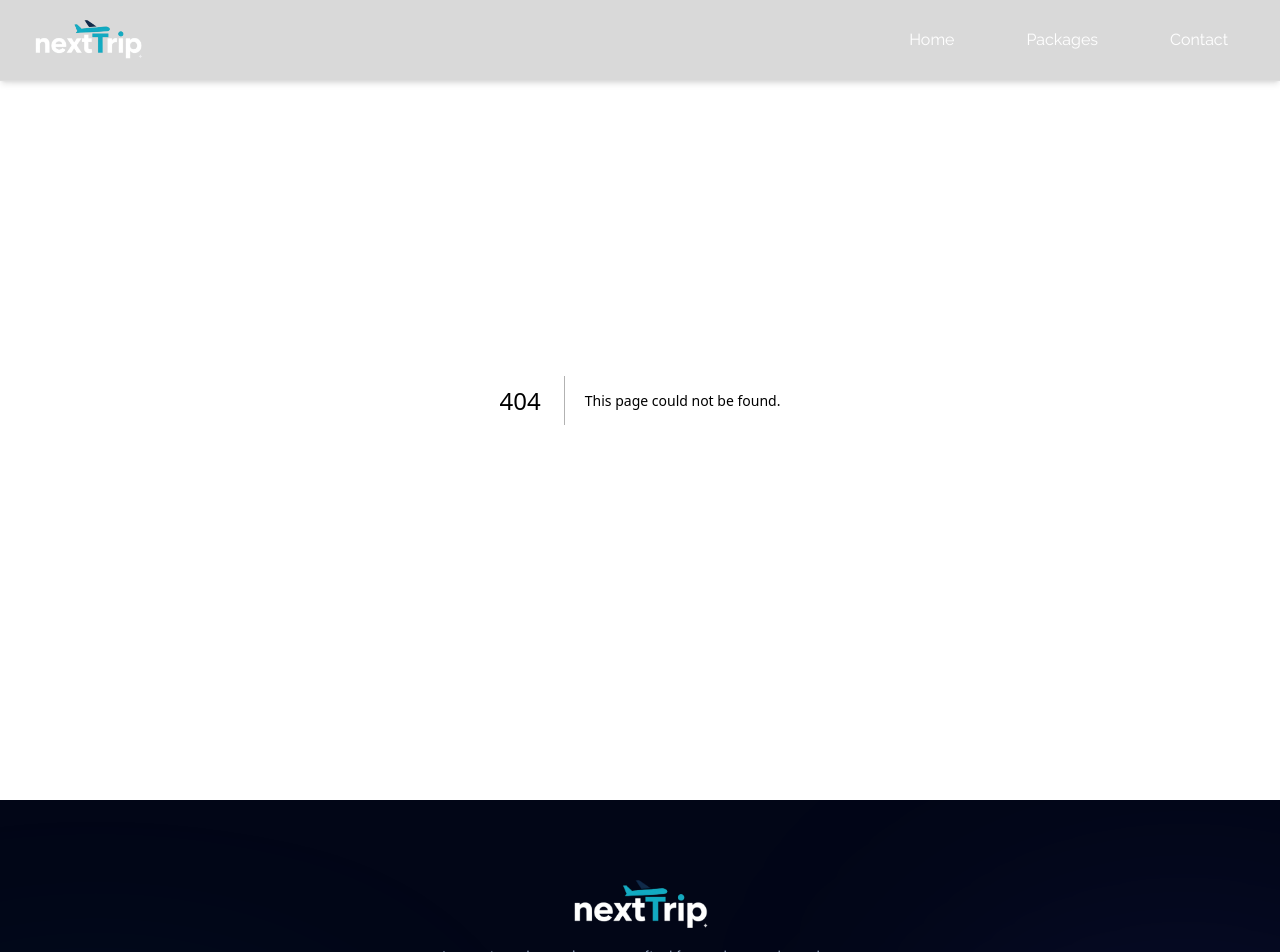
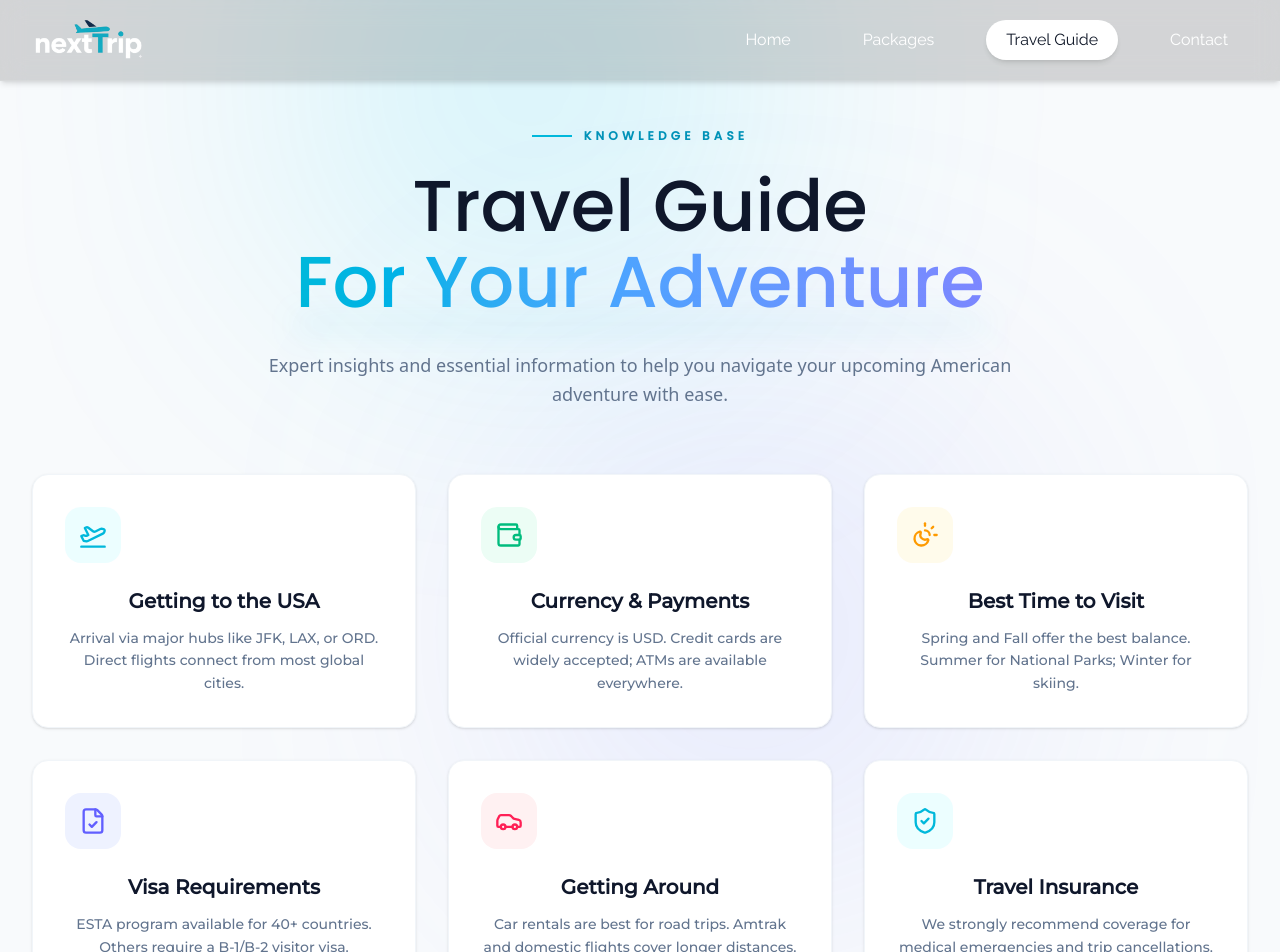
Before and after one commit to afterrender1/nextrip, a Next.js app: page /travel-guide in a window 1280 px wide. Before the commit this address had no page. Shown: the top 952 px of the page. Built offline with nearby package versions, Linux system fonts and the light colour scheme.

Commit message:
travel guide component done and , page done

```diff
--- /dev/null
+++ b/app/travel-guide/page.jsx
@@ -0,0 +1,12 @@
+import TravelGuide from '@/components/TravelGuide'
+import React from 'react'
+
+const page = () => {
+    return (
+        <>
+            <TravelGuide />
+        </>
+    )
+}
+
+export default page
--- a/components/Navbar.jsx
+++ b/components/Navbar.jsx
@@ -17,7 +17,7 @@ const navLinks = [
     { name: "Home", href: "/" },
     { name: "Packages", href: "/all-packages" },
     // { name: "About Us", href: "/about" },
-    // { name: "Articles", href: "/articles" },
+    { name: "Travel Guide", href: "/travel-guide" },
     { name: "Contact", href: "/contact-us" },
 ];
 
--- /dev/null
+++ b/components/TravelGuide.jsx
@@ -0,0 +1,114 @@
+import React from "react";
+import { ArrowRight, PlaneTakeoff, Wallet, SunMoon, FileCheck, Car, ShieldCheck } from "lucide-react";
+import { Poppins, Montserrat } from "next/font/google";
+import Link from "next/link";
+
+const poppins = Poppins({ weight: ["500"], subsets: ["latin"] });
+const montserrat = Montserrat({ weight: ["500"], subsets: ["latin"] });
+
+const travelSections = [
+    {
+        title: "Getting to the USA",
+        icon: <PlaneTakeoff className="text-cyan-500" size={28} />,
+        description: "Arrival via major hubs like JFK, LAX, or ORD. Direct flights connect from most global cities.",
+        color: "bg-cyan-50"
+    },
+    {
+        title: "Currency & Payments",
+        icon: <Wallet className="text-emerald-500" size={28} />,
+        description: "Official currency is USD. Credit cards are widely accepted; ATMs are available everywhere.",
+        color: "bg-emerald-50"
+    },
+    {
+        title: "Best Time to Visit",
+        icon: <SunMoon className="text-amber-500" size={28} />,
+        description: "Spring and Fall offer the best balance. Summer for National Parks; Winter for skiing.",
+        color: "bg-amber-50"
+    },
+    {
+        title: "Visa Requirements",
+        icon: <FileCheck className="text-indigo-500" size={28} />,
+        description: "ESTA program available for 40+ countries. Others require a B-1/B-2 visitor visa.",
+        color: "bg-indigo-50"
+    },
+    {
+        title: "Getting Around",
+        icon: <Car className="text-rose-500" size={28} />,
+        description: "Car rentals are best for road trips. Amtrak and domestic flights cover longer distances.",
+        color: "bg-rose-50"
+    },
+    {
+        title: "Travel Insurance",
+        icon: <ShieldCheck className="text-cyan-500" size={28} />,
+        description: "We strongly recommend coverage for medical emergencies and trip cancellations.",
+        color: "bg-cyan-50"
+    },
+];
+
+export default function TravelGuideCTA() {
+    return (
+        <section className="relative py-24 lg:py-32 overflow-hidden bg-[#F8FAFC]">
+
+            {/* Soft Background Glow */}
+            <div className="absolute inset-0 pointer-events-none">
+                <div className="absolute -top-32 left-1/4 w-105 h-105  bg-cyan-400/20 rounded-full blur-[140px]" />
+                <div className="absolute top-1/3 right-1/4 w-105 h-105  bg-indigo-400/20 rounded-full blur-[140px]" />
+            </div>
+
+            <div className="relative max-w-7xl mx-auto px-6 lg:px-8 text-center">
+
+                {/* Eyebrow */}
+                <div className={`flex justify-center items-center gap-3 mb-6 ${poppins.className}`}>
+                    <span className="w-10 h-0.5 bg-cyan-500" />
+                    <span className="text-cyan-600 text-xs font-semibold uppercase tracking-[0.35em]">
+                        Knowledge Base
+                    </span>
+                </div>
+
+                {/* Heading */}
+                <h2 className={`text-4xl md:text-6xl lg:text-7xl font-semibold text-slate-900 leading-[1.05] ${poppins.className}`}>
+                    Travel Guide <br />
+                    <span className="relative inline-block">
+                        <span className="text-transparent bg-clip-text bg-linear-to-r from-cyan-500 via-blue-400 to-indigo-400">
+                            For Your Adventure
+                        </span>
+                        <span className="absolute -bottom-2 left-0 w-full h-1.5 bg-cyan-500/20 blur-lg" />
+                    </span>
+                </h2>
+
+                {/* Description */}
+                <p className="mt-8 max-w-3xl mx-auto text-slate-500 text-lg leading-relaxed">
+                    Expert insights and essential information to help you navigate your upcoming American adventure with ease.
+                </p>
+
+                {/* Travel Sections Grid */}
+                <div className={`mt-16 grid grid-cols-1 md:grid-cols-2 lg:grid-cols-3 gap-8 ${montserrat.className}`}>
+                    {travelSections.map((section, idx) => (
+                        <div
+                            key={idx}
+                            className="group bg-white rounded-2xl p-8 border border-slate-100 shadow-sm hover:shadow-xl hover:-translate-y-1 transition-all duration-300"
+                        >
+                            <div className={`w-14 h-14 ${section.color} rounded-2xl flex items-center justify-center mb-6 group-hover:scale-110 transition-transform duration-300`}>
+                                {section.icon}
+                            </div>
+                            <h3 className="text-xl font-bold text-slate-900 mb-3">{section.title}</h3>
+                            <p className="text-slate-500 text-sm leading-relaxed">{section.description}</p>
+                        </div>
+                    ))}
+                </div>
+
+                {/* CTA */}
+                <div className="mt-20 flex justify-center">
+                    <Link
+                        href="/contact-us"
+                        className="group inline-flex items-center gap-3 rounded-2xl bg-slate-900 text-white px-10 py-5 text-lg font-semibold transition-all duration-300 hover:bg-cyan-500 hover:shadow-2xl hover:shadow-cyan-500/30 active:scale-95"
+                    >
+                        Contact Our Experts
+                        <ArrowRight size={22} className="transition-transform duration-300 group-hover:translate-x-1" />
+                    </Link>
+                </div>
+
+            </div>
+        </section>
+    );
+}
```
